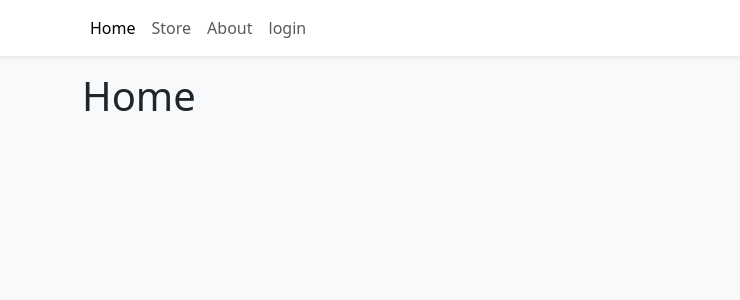
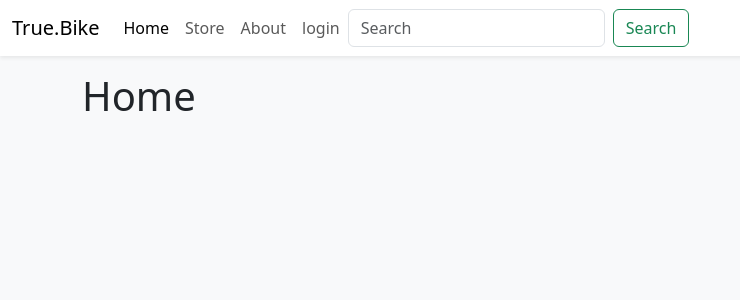
Before and after one commit to NikKowPHP/shop, a React (Vite) app: page / in a window 1280 px wide. Shown: the top 300 px of the page, without its empty margins (0-740 px from the left). Built offline with nearby package versions, Linux system fonts and the light colour scheme; no server answers.

Commit message:
refactor: Update navbar

```diff
--- a/src/components/Navbar.tsx
+++ b/src/components/Navbar.tsx
@@ -1,4 +1,12 @@
-import { Button, Container, Nav, Navbar as NavbarBs } from "react-bootstrap";
+import {
+	Button,
+	Container,
+	Form,
+	Nav,
+	NavbarBrand,
+	Navbar as NavbarBs,
+	NavbarCollapse,
+} from "react-bootstrap";
 import { NavLink } from "react-router-dom";
 import { useShoppingCart } from "../context/ShoppingCartContext";
 import { useAuth } from "../context/AuthContext";
@@ -6,9 +14,12 @@ export function Navbar() {
 	const { isLoggedIn } = useAuth();
 	const { cartQuantity, openCart, closeCart } = useShoppingCart();
 	return (
-		<NavbarBs sticky="top" className="bg-white shadow-sm mb-3">
-			<Container>
+		<NavbarBs  className="bg-white shadow-sm mb-3">
+			<Container fluid>
+				<NavbarCollapse id="navbarCollapse">
 					<Nav className="">
+						<NavbarBrand href="#">True.Bike</NavbarBrand>
+
 						<Nav.Link as={NavLink} to="/">
 							Home
 						</Nav.Link>
@@ -28,6 +39,15 @@ export function Navbar() {
 							</Nav.Link>
 						)}
 					</Nav>
+					<Form className="d-flex">
+            <Form.Control
+              type="search"
+              placeholder="Search"
+              className="me-2"
+              aria-label="Search"
+            />
+            <Button variant="outline-success">Search</Button>
+          </Form>
 					{cartQuantity > 0 && (
 						<Button
 							style={{ width: "3rem", height: "3rem", position: "relative" }}
@@ -78,6 +98,7 @@ export function Navbar() {
 							</div>
 						</Button>
 					)}
+				</NavbarCollapse>
 			</Container>
 		</NavbarBs>
 	);
```
Lines whose indentation alone changed are shown as unchanged.
